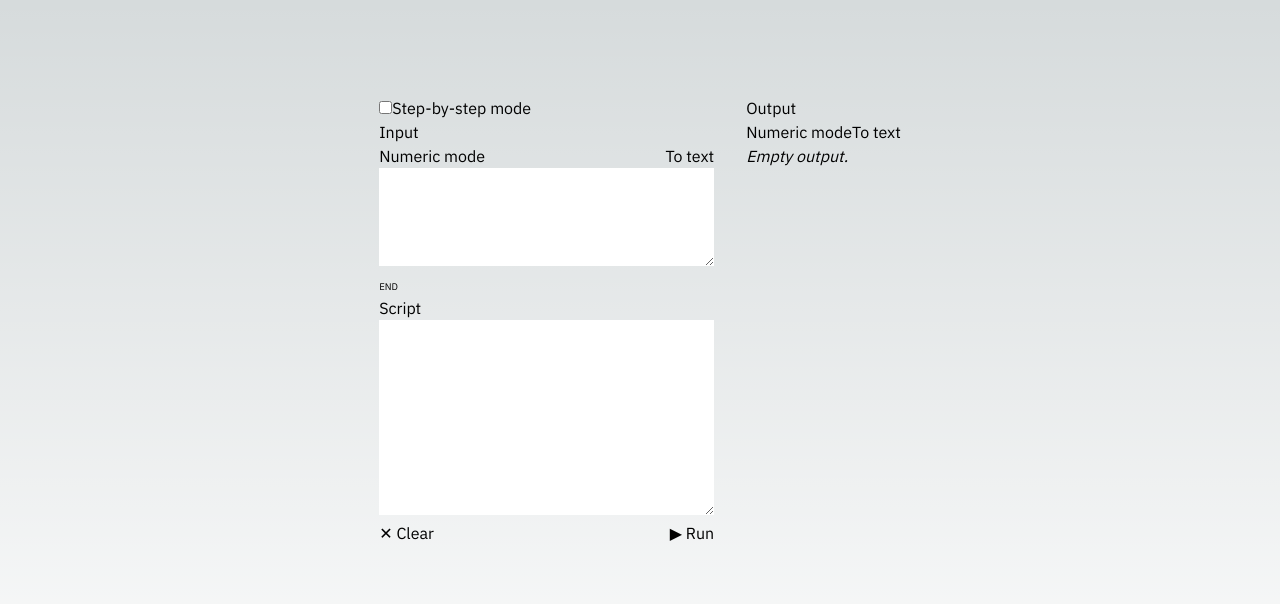
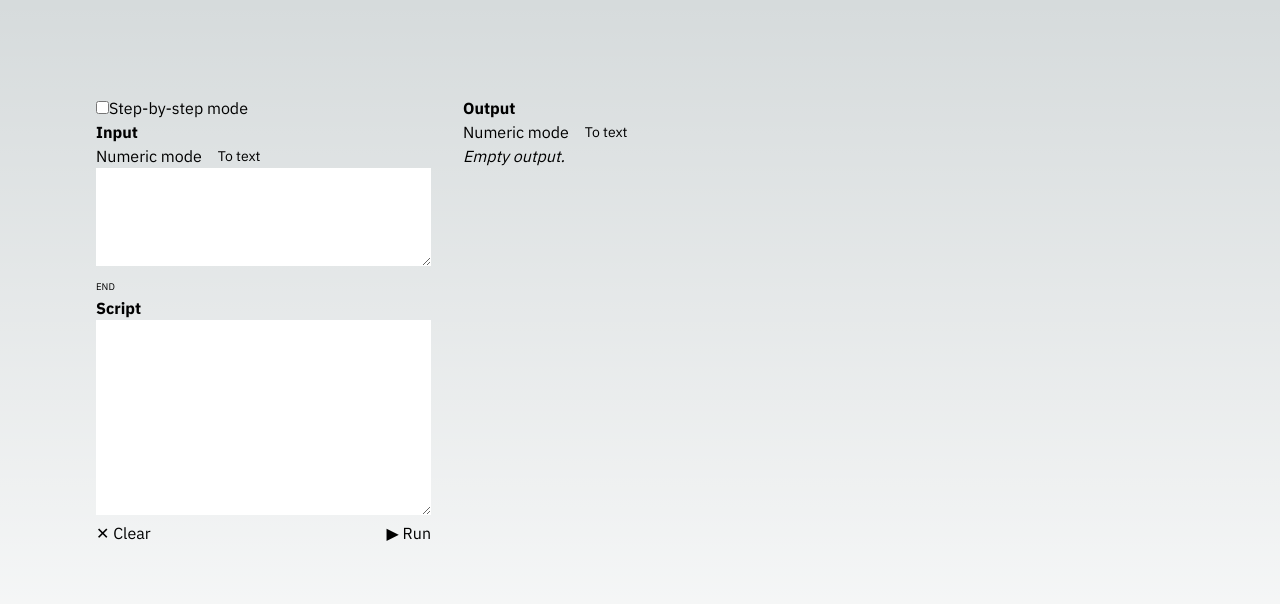
Before and after one commit to joeljpresent/jcodegame, a Next.js app: page / in a window 1280 px wide. Shown: the top 604 px of the page. Built offline with nearby package versions, Linux system fonts and the light colour scheme.

Commit message:
Fix some styling

```diff
--- a/src/app/CodeGame.tsx
+++ b/src/app/CodeGame.tsx
@@ -91,8 +91,8 @@ export default function CodeGame() {
   }
 
   return (
-    <section className="flex">
-      <div className="pr-[1rem] w-full">
+    <section className="flex w-full">
+      <div className="pr-[1rem]">
         <div>
           <input name="stepByStepCheckbox" type="checkbox" onChange={handleToggleStepByStep} />
           <label htmlFor="stepByStepCheckbox">Step-by-step mode</label>
@@ -139,7 +139,7 @@ export default function CodeGame() {
           }
         </div>
       </div>
-      <div className="pl-[1rem] w-full">
+      <div className="pl-[1rem]">
         <h2>Output</h2>
         <TextModeToggle
           isTextMode={isExeOutputTextMode}
--- a/src/app/TextModeToggle.tsx
+++ b/src/app/TextModeToggle.tsx
@@ -4,11 +4,15 @@ import { FormEvent } from "react";
 
 export default function TextModeToggle({ isTextMode, onToggleTextMode }: Props) {
   return <>
-    <div className="flex flex-row justify-between">
+    <div className="flex flex-row">
       <label htmlFor="toggleTextModeButton">
         {isTextMode ? "Text mode" : "Numeric mode"}
       </label>
-      <button name="toggleTextModeButton" onClick={onToggleTextMode}>
+      <button
+        name="toggleTextModeButton"
+        onClick={onToggleTextMode}
+        className="text-sm pl-[1rem]"
+      >
         {isTextMode ? "To numeric" : "To text"}
       </button>
     </div>
--- a/src/app/globals.css
+++ b/src/app/globals.css
@@ -26,6 +26,10 @@ body {
     rgb(var(--background-start-rgb));
 }
 
+h2 {
+  font-weight: bold;
+}
+
 @layer utilities {
   .text-balance {
     text-wrap: balance;
--- a/src/app/layout.tsx
+++ b/src/app/layout.tsx
@@ -3,7 +3,7 @@ import { IBM_Plex_Sans } from "next/font/google";
 import "./globals.css";
 
 const inter = IBM_Plex_Sans({
-  weight: "400",
+  weight: ["400", "700"],
   subsets: ["latin"],
 });
 
```
